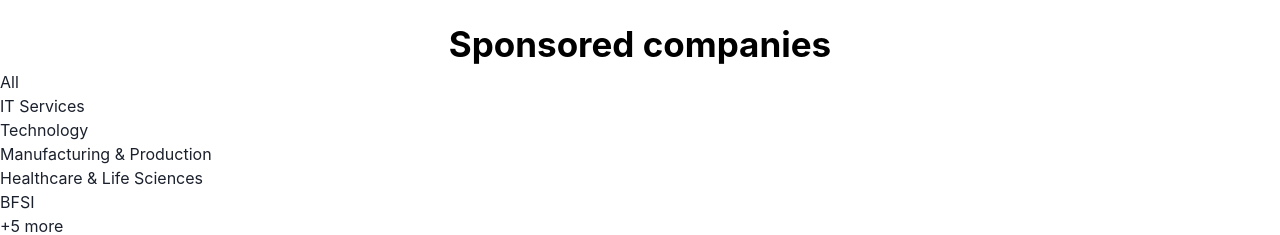
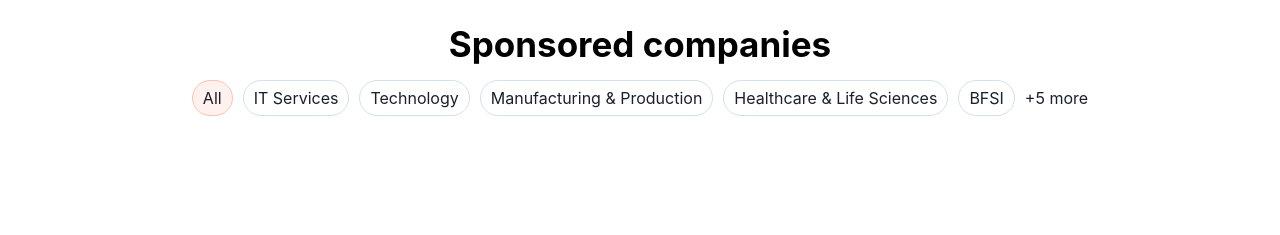
Before and after one commit to Prakashkumarjena700/Naukri.com_Clone, a React (Create React App) app in the folder my-app/: page / in a window 1280 px wide. Shown: the part 1826-2061 px from the top of the page. After the commit the page ends 1952 px from the top, so only its background shows below. Built offline with nearby package versions, Linux system fonts and the light colour scheme.

Commit message:
added sponsData

```diff
--- a/my-app/src/Components/HomeCopmData.jsx
+++ b/my-app/src/Components/HomeCopmData.jsx
@@ -78,3 +78,48 @@ export const HalfSliderData = [
     },
 
 ]
+
+export const Sponsored=[
+    {
+        arr:[
+            {pic:'https://img.naukimg.com/logo_images/groups/v1/275530.gif',name:'Torrent Pharmace..',rating:'4.0',reviews:'1.8K+'},
+            {pic:'https://img.naukimg.com/logo_images/groups/v1/4614709.gif',name:'Newagesys Soluti..',rating:'4.3',reviews:'26'},
+            {pic:'https://img.naukimg.com/logo_images/groups/v1/1402790.gif',name:'CGI',rating:'4.2',reviews:'2K+'},
+            {pic:'https://img.naukimg.com/logo_images/groups/v1/4825135.gif',name:'Triveni Almirah',rating:'3.3',reviews:'47'},
+            {pic:'https://img.naukimg.com/logo_images/groups/v1/4388326.gif',name:'Vertafore >',rating:'4.1',reviews:'68',},
+            {pic:'https://img.naukimg.com/logo_images/groups/v1/654452.gif',name:'Johnson & Johnson',rating:'4.2',reviews:'1.1K+'},
+            {pic:'https://img.naukimg.com/logo_images/groups/v1/6640601.gif',name:'Marnnet',rating:'3.1',reviews:'23'},
+            {pic:'https://img.naukimg.com/logo_images/groups/v1/218544.gif',name:'IEngerizer',rating:'4.1',reviews:'3.7K+'},
+            {pic:'https://img.naukimg.com/logo_images/groups/v1/3584.gif',name:'ICICI Prudential Life',rating:'4.1',reviews:'4.5K+'},
+            {pic:'https://img.naukimg.com/logo_images/groups/v1/4634471.gif',name:'Terrabit Consulting',rating:'4.0',reviews:'15'},
+        ]
+    },
+    {
+        arr:[
+            {pic:'https://img.naukimg.com/logo_images/groups/v1/4388326.gif',name:'Vertafore ',rating:'4.1',reviews:'68',},
+            {pic:'https://img.naukimg.com/logo_images/groups/v1/748544.gif',name:'Indus Valley Partn..',rating:'3.6',reviews:'109'},
+            {pic:'https://img.naukimg.com/logo_images/groups/v1/4642521.gif',name:'IOPEX',rating:'4.1',reviews:'951'},
+            {pic:'https://img.naukimg.com/logo_images/groups/v1/4595261.gif',name:'FactSet',rating:'4.0',reviews:'954'},
+            {pic:'https://img.naukimg.com/logo_images/groups/v1/1711838.gif',name:'GEP',rating:'3.9',reviews:'488'},
+            {pic:'https://img.naukimg.com/logo_images/groups/v1/4634471.gif',name:'Terrabit Consulting',rating:'4.0',reviews:'15'},
+            {pic:'https://img.naukimg.com/logo_images/groups/v1/214368.gif',name:'Bechtel',rating:'4.1',reviews:'554'},
+            {pic:'https://img.naukimg.com/logo_images/groups/v1/383748.gif',name:'DTCC',rating:'4.4',reviews:'29'},
+            {pic:'https://img.naukimg.com/logo_images/groups/v1/240022.gif',name:'Atria Convergence..',rating:'4.1',reviews:'1.5K+'},
+            {pic:'https://img.naukimg.com/logo_images/groups/v1/1350708.gif',name:'Akamai',rating:'4.6',reviews:'192'},
+        ]
+    },
+    {
+        arr:[
+            {pic:'https://img.naukimg.com/logo_images/groups/v1/4595261.gif',name:'FactSet',rating:'4.0',reviews:'954'},
+            {pic:'https://img.naukimg.com/logo_images/groups/v1/1711838.gif',name:'GEP',rating:'3.9',reviews:'488'},
+            {pic:'https://img.naukimg.com/logo_images/groups/v1/190956.gif',name:'Atyeti',rating:'3.8',reviews:'37'},
+            {pic:'https://img.naukimg.com/logo_images/groups/v1/2187308.gif',name:'AGS Health',rating:'4.1',reviews:'1.4K+'},
+            {pic:'https://img.naukimg.com/logo_images/groups/v1/4658599.gif',name:'PubMatic',rating:'4.3',reviews:'60'},
+            {pic:'https://img.naukimg.com/logo_images/groups/v1/240022.gif',name:'Atria Convergence..',rating:'4.1',reviews:'1.5K+'},
+            {pic:'https://img.naukimg.com/logo_images/groups/v1/1350708.gif',name:'Akamai',rating:'4.6',reviews:'192'},
+            {pic:'https://img.naukimg.com/logo_images/groups/v1/2062830.gif',name:'Zen3 Infosolutions',rating:'3.9',reviews:'187'},
+            {pic:'https://img.naukimg.com/logo_images/groups/v1/4620917.gif',name:'Quantium Analytics',rating:'3.6',reviews:'10'},
+            {pic:'https://img.naukimg.com/logo_images/groups/v1/6640601.gif',name:'Marnnet',rating:'3.1',reviews:'23'},
+        ]
+    },
+]
--- a/my-app/src/Pages/Home.css
+++ b/my-app/src/Pages/Home.css
@@ -142,9 +142,20 @@
 .halfSliderContainer img {
     height: 100px;
 }
-/* .Sponsored{
-    border: 1px solid green;
-} */
+
+.Sponsored {
+    display: flex;
+    justify-content: center;
+    gap: 10px;
+    align-items: center;
+    margin: 10px 0px;
+}
+
+.Sponsored p {
+    border: 1px solid #d3e1ea;
+    padding: 5px 10px;
+    border-radius: 20px;
+}
 
 .threeCard {
     border: 1px solid red;
--- a/my-app/src/Pages/Home.jsx
+++ b/my-app/src/Pages/Home.jsx
@@ -82,7 +82,7 @@ export default function Home() {
       </div>
       <h1 className='homePageHeading' >Sponsored companies</h1>
       <div className='Sponsored' >
-        <p>All</p>
+        <p style={{border:'1px solid #ffc2b2',backgroundColor:'#fff1ed'}} >All</p>
         <p>IT Services</p>
         <p>Technology</p>
         <p>Manufacturing & Production</p>
```
